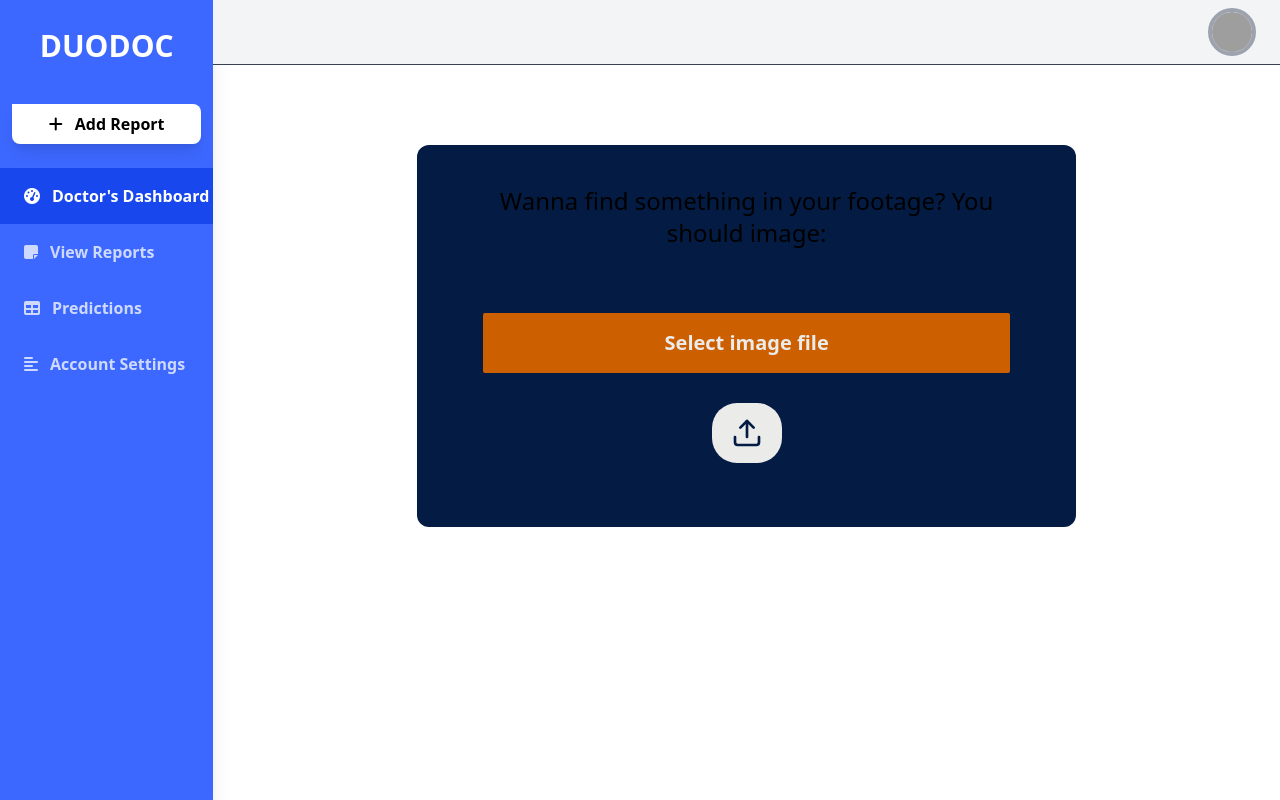
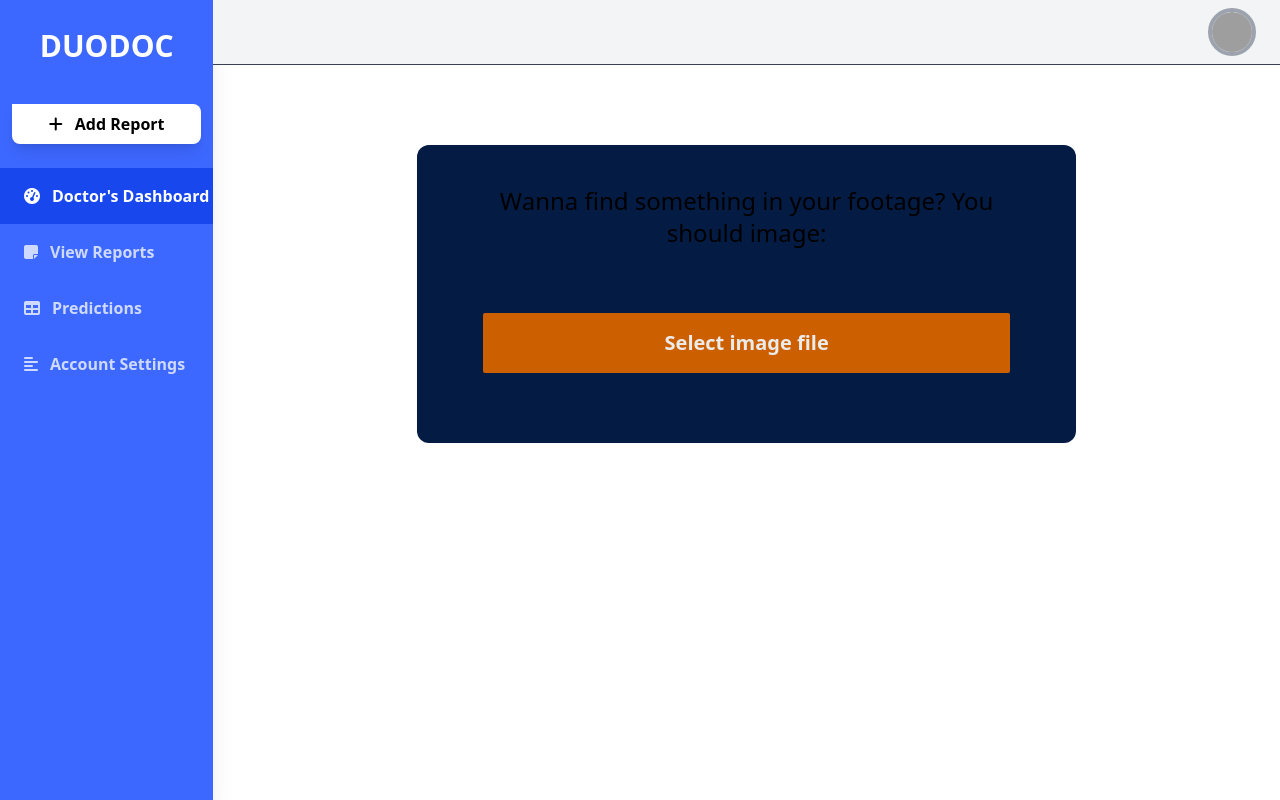
Before and after one commit to NSP909/Asclepius, a React (Create React App) app in the folder frontend/: page / in a window 1280 px wide. Built offline with nearby package versions, Linux system fonts and the light colour scheme; grey boxes are pictures that could not be loaded.

Commit message:
minor frontend

```diff
--- a/frontend/src/pages/components/Header.js
+++ b/frontend/src/pages/components/Header.js
@@ -10,7 +10,7 @@ const Header = () => {
         <div className="w-1/2"></div>
         <div className="relative w-1/2 flex justify-end">
           <button onClick={() => setIsOpen(!isOpen)} className="relative z-10 w-12 h-12 rounded-full overflow-hidden border-4 border-gray-400 hover:border-gray-300 focus:border-gray-300 focus:outline-none">
-            <img src="https://source.unsplash.com/uJ8LNVCBjFQ/400x400" alt="Profile" />
+            <img src="https://source.unsplash.com/uJ8LNVCBjFQ/400x400" alt="Profile" /> {/* This is a placeholder image */}
           </button>
           {isOpen && <button onClick={() => setIsOpen(false)} className="h-full w-full fixed inset-0 cursor-default"></button>}
           {isOpen &&
--- a/frontend/src/pages/components/Upload.js
+++ b/frontend/src/pages/components/Upload.js
@@ -1,7 +1,7 @@
 
 import { useState, useEffect, useRef } from "react";
 import axios from 'axios';
-import {Upload } from 'lucide-react';
+// import {Upload } from 'lucide-react';
 import {Link, Routes, Route} from "react-router-dom"
 
 function SendAV() {
@@ -59,16 +59,16 @@ function SendAV() {
       }
     }
 
-    function isSubmitted() {
-      return (
-        <div>
-          <label htmlFor="submit"
-            className="rounded-[25px] w-[70px] text-sm h-[20px] md:h-[60px] md:text-xl bg-textColor text-[#041C44] font-semibold hover:bg-[#949494] flex items-center justify-center cursor-pointer"
-          ><Upload size={32} strokeWidth={2} /></label>
-          <input type="submit" id="submit" name="submit" className='w-0' onClick={handleSubmit} />
-        </div>
-      )
-    }
+    // function isSubmitted() {
+    //   return (
+    //     <div>
+    //       <label htmlFor="submit"
+    //         className="rounded-[25px] w-[70px] text-sm h-[20px] md:h-[60px] md:text-xl bg-textColor text-[#041C44] font-semibold hover:bg-[#949494] flex items-center justify-center cursor-pointer"
+    //       ><Upload size={32} strokeWidth={2} /></label>
+    //       <input type="submit" id="submit" name="submit" className='w-0' onClick={handleSubmit} />
+    //     </div>
+    //   )
+    // }
 
     return (
       <div className="flex flex-col gap-10">
@@ -80,7 +80,7 @@ function SendAV() {
           >Select image file</label>
           <input type="file" id="image" name="image" accept="image/*" className='w-0' onChange={handleUpload} required />
 
-          {isSubmitted()}
+
           <div className="flex flex-col justify-center items-center">
           {isUploaded && <image ref={imageRef} controls>
             <source key={image.imageFile.name} src={image.imageURL} type="image/mp4" className="w-[80%] h-auto" />
```
